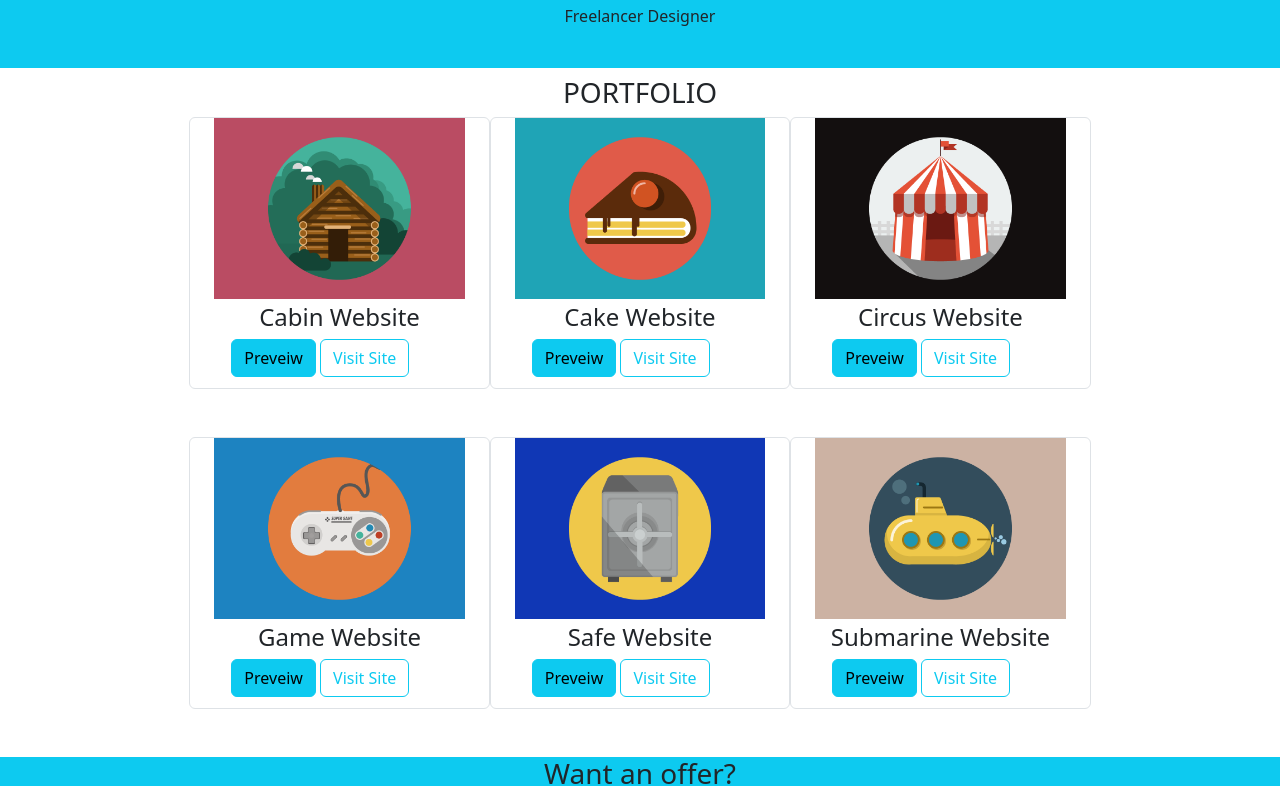
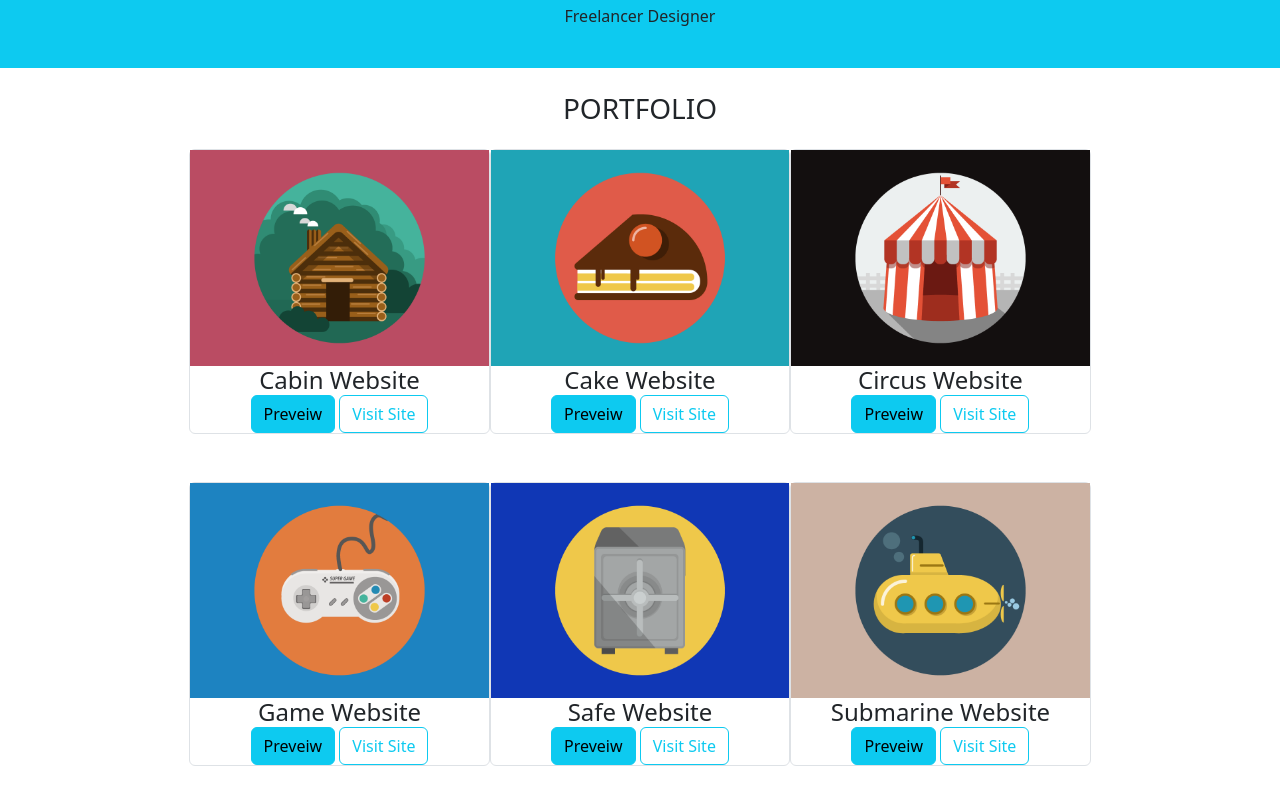
Before and after one commit to timb0l/bootstrap-html-freelancer, a plain HTML site: page index.html in a window 1280 px wide. Shown: the part 386-1172 px from the top of the page. Drawn offline with nearby package versions, Linux system fonts and the light colour scheme.

Commit message:
99% of the page

```diff
--- a/index.html
+++ b/index.html
@@ -29,70 +29,71 @@
                     </div>
             </div>
         <!--card-container-->
-            <h3 class="text-center m-2">PORTFOLIO</h3>
+            <h3 class="text-center m-4">PORTFOLIO</h3>
                 <div class="col-12 col-sm-8 col-xxl-6 mx-auto">
                     <div class="row g-5 justify-content-around">
+
                         <!-- card1-->
-                        <div class="col-md-4 col-sm-6 col-10 mx-auto border border-secondary-color rounded-2">
+                        <div class="col-md-4 col-sm-6 col-10 mx-auto p-0 border border-secondary-color rounded-2">
                             <img src="./img/portfolio/cabin.png" class="card-img-top" alt="cabin">
-                            <div class="card-body p-1">
-                                <h4 class="card-title w-100 text-center">Cabin Website</h4>
-                                <div class="btn item-align">
+                            <div class="card-body w-100 text-center">
+                                <h4 class="card-title">Cabin Website</h4>
+                                <div class="btn-container">
                                     <button type="button" class="btn btn-info">Preveiw</button>
                                     <button type="button" class="btn btn-outline-info">Visit Site</button>
                                 </div>
                             </div>
                         </div>
                         <!--card2-->
-                        <div class="col-md-4 col-sm-6 col-10 mx-auto border border-secondary-color rounded-2">
+                        <div class="col-md-4 col-sm-6 col-10 mx-auto p-0 border border-secondary-color rounded-2">
                             <img src="./img/portfolio/cake.png" class="card-img-top" alt="cake">
-                            <div class="card-body p-1">
-                                <h4 class="card-title text-center">Cake Website</h4>
-                                <div class="btn item-align">
+                            <div class="card-body text-center">
+                                <h4 class="card-title">Cake Website</h4>
+                                <div class="btn-container">
                                     <button type="button" class="btn btn-info">Preveiw</button>
                                     <button type="button" class="btn btn-outline-info">Visit Site</button>
                                 </div>
                             </div>
                         </div>
                         <!--card3-->
-                        <div class="col-md-4 col-sm-6 col-10 mx-auto border border-secondary-color rounded-2">
+                        <div class="col-md-4 col-sm-6 col-10 mx-auto p-0 border border-secondary-color rounded-2">
                             <img src="./img/portfolio/circus.png" class="card-img-top" alt="circus">
-                            <div class="card-body p-1">
-                                <h4 class="card-title text-center">Circus Website</h4>
-                                <div class="btn item-align">
+                            <div class="card-body text-center">
+                                <h4 class="card-title">Circus Website</h4>
+                                <div class="btn-container">
                                     <button type="button" class="btn btn-info">Preveiw</button>
                                     <button type="button" class="btn btn-outline-info">Visit Site</button>
                                 </div>
                             </div>
                         </div>
                         <!--card4-->
-                        <div class="col-md-4 col-sm-6 col-10 mx-auto border border-secondary-color rounded-2">
+                        <div class="col-md-4 col-sm-6 col-10 mx-auto p-0 border border-secondary-color rounded-2">
                             <img src="./img/portfolio/game.png" class="card-img-top" alt="game">
-                            <div class="card-body p-1">
-                                <h4 class="card-title w-100 text-center">Game Website</h4>
-                                <div class="btn item-align">
+                            <div class="card-body text-center">
+                                <h4 class="card-title">Game Website</h4>
+                                <div class="btn-container">
                                     <button type="button" class="btn btn-info">Preveiw</button>
                                     <button type="button" class="btn btn-outline-info">Visit Site</button>
                                 </div>
                             </div>
                         </div>
                         <!--card5-->
-                        <div class="col-md-4 col-sm-6 col-10 mx-auto border border-secondary-color rounded-2">
+                        <div class="col-md-4 col-sm-6 col-10 mx-auto p-0 border border-secondary-color rounded-2">
                             <img src="./img/portfolio/safe.png" class="card-img-top" alt="safe">
-                            <div class="card-body p-1">
-                                <h4 class="card-title w-100 text-center">Safe Website</h4>
-                                <div class="btn item-align">
+                            <div class="card-body text-center">
+                                <h4 class="card-title">Safe Website</h4>
+                                <div class="btn-container">
                                     <button type="button" class="btn btn-info">Preveiw</button>
                                     <button type="button" class="btn btn-outline-info">Visit Site</button>
                                 </div>
                             </div>
                         </div>
                         <!--card6-->
-                        <div class="col-md-4 col-sm-6 col-10 mx-auto border border-secondary-color rounded-2">
+                        <div class="col-md-4 col-sm-6 col-10 mx-auto p-0 border border-secondary-color rounded-2">
                             <img src="./img/portfolio/submarine.png" class="card-img-top" alt="submarine">
-                            <div class="card-body p-1">
-                                <h4 class="card-title w-100 text-center">Submarine Website</h4>
-                                <div class="btn item-align">
+                            <div class="card-body text-center">
+                                <h4 class="card-title">Submarine Website</h4>
+                                <div class="btn-container">
                                     <button type="button" class="btn btn-info">Preveiw</button>
                                     <button type="button" class="btn btn-outline-info">Visit Site</button>
                                 </div>
@@ -171,3 +172,9 @@
     <script src="https://cdn.jsdelivr.net/npm/bootstrap@5.3.0/dist/js/bootstrap.bundle.min.js" integrity="sha384-geWF76RCwLtnZ8qwWowPQNguL3RmwHVBC9FhGdlKrxdiJJigb/j/68SIy3Te4Bkz" crossorigin="anonymous"></script>
   </body>
 </html>
+
+<!--
+    issue
+    just coulndt figure it out the horizontal spacing between the cards,
+    thats it so far, i think this is it the most of it.
+-->
```
